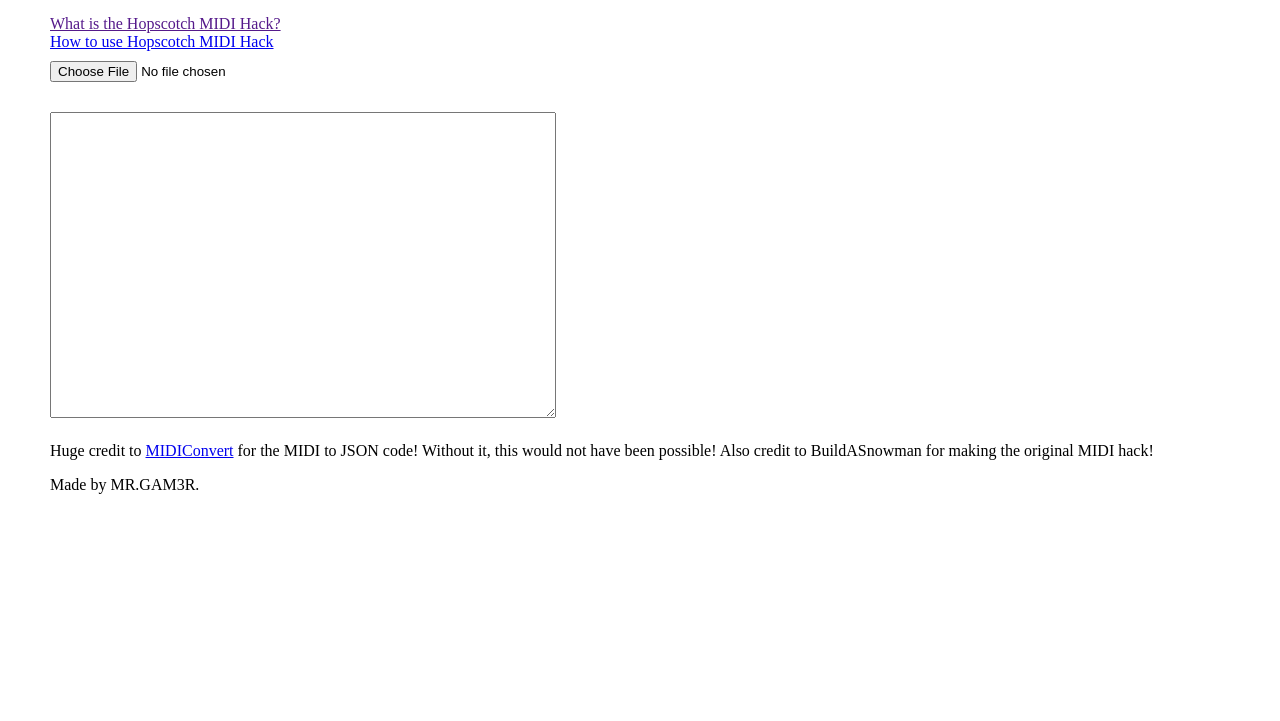
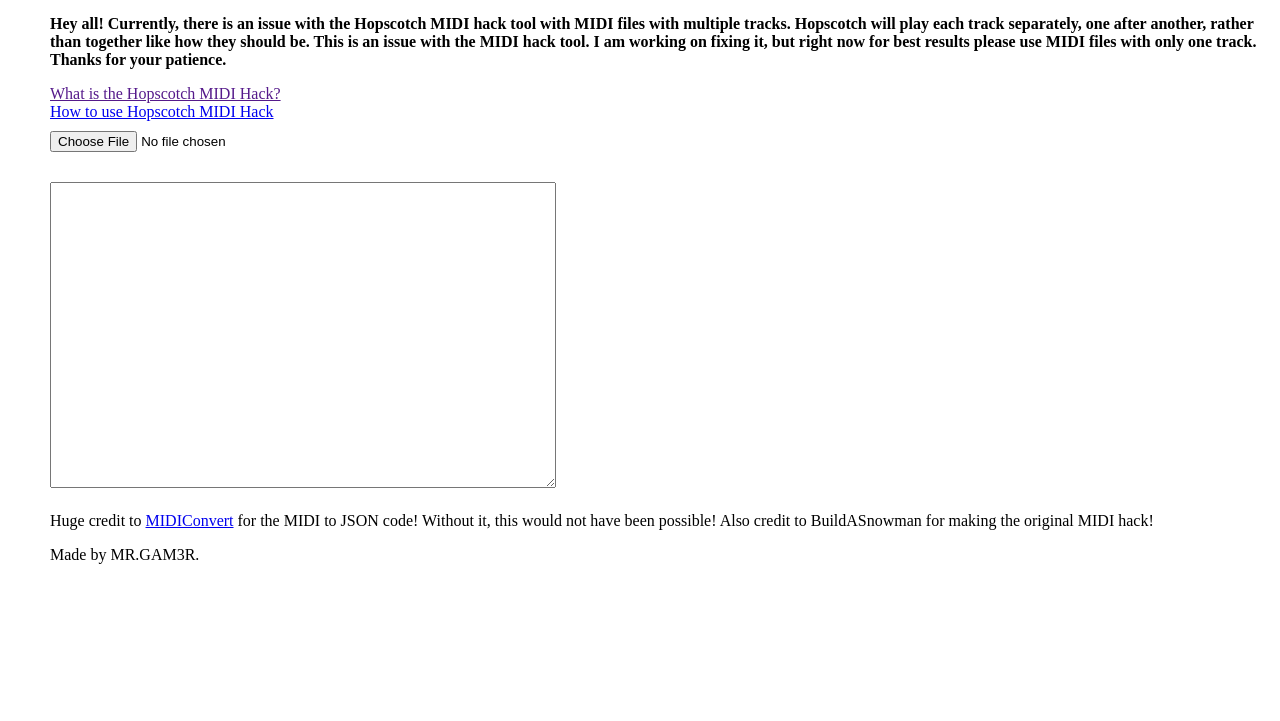
Before and after one commit to lightningxcookie/Hopscotch-MIDI-Hack, a plain HTML site: page index.html in a window 1280 px wide. Shown: the part 79-800 px from the top of the page. Drawn offline with Linux system fonts and the light colour scheme.

Commit message:
Added bug notice

```diff
--- a/index.html
+++ b/index.html
@@ -69,6 +69,10 @@
                 /*float: left*/
             }
 
+            #notice {
+                margin-left: 50px;
+            }
+
 	</style>
 </head>
 <body>
@@ -77,6 +81,8 @@
 	<div id="Title">
 		<p><b>Hopscotch MIDI Hack</b></p>
 	</div>
+
+    <p id="notice"><b>Hey all! Currently, there is an issue with the Hopscotch MIDI hack tool with MIDI files with multiple tracks. Hopscotch will play each track separately, one after another, rather than together like how they should be. This is an issue with the MIDI hack tool. I am working on fixing it, but right now for best results please use MIDI files with only one track. Thanks for your patience.</b></p>
 
 	<div id="Links">
             <a href="">What is the Hopscotch MIDI Hack?</a>
```
